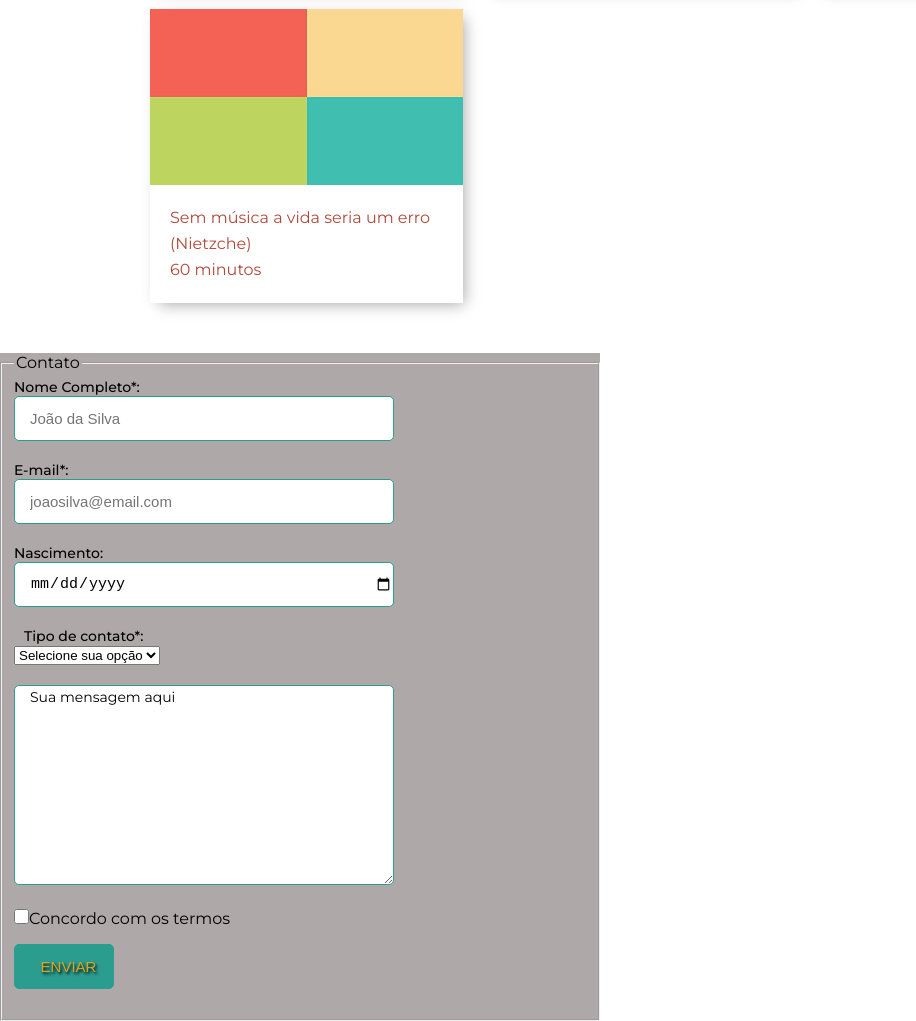
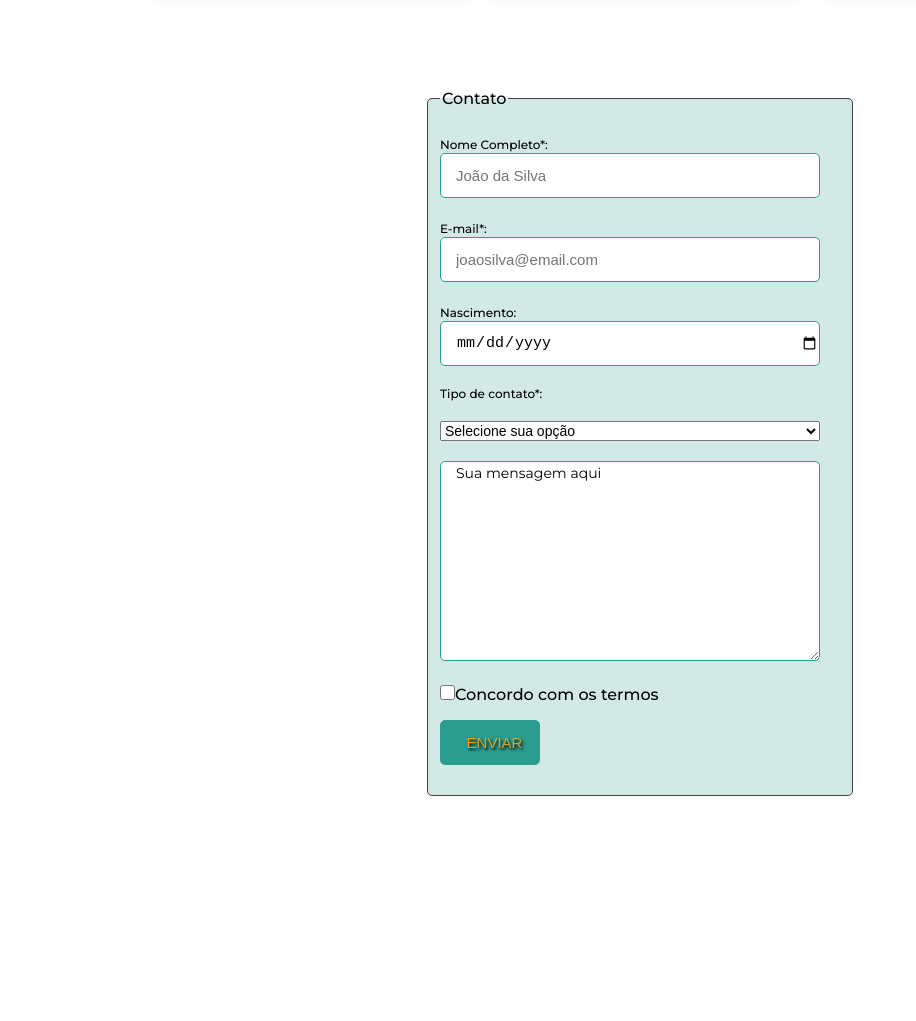
Before and after one commit to gustav0drigues/DesafioModulo5TechAcademy, a plain HTML site: page index.html in a window 1280 px wide. Shown: the part 720-1741 px from the top of the page, without its empty margins (0-916 px from the left). After the commit the page ends 1516 px from the top, so only its background shows below. Drawn offline with Linux system fonts and the light colour scheme.

Commit message:
Ajustes form

```diff
--- a/css/style.css
+++ b/css/style.css
@@ -6,6 +6,7 @@
     padding: o;
     outline: 0;
 }
+
 
 html, body{
     height: 100vh;
@@ -160,14 +161,24 @@ form [type="submit"]:hover{
     margin-bottom:0px;
 }
 
-.contato{
-    width: 600px;
+fieldset{
+    background-color: #d3e9e6;
+    width: 400px;
     font-size: 16px;
+    font-weight: 500;
     display: flex;
     justify-content: center;
     align-items: center;
     border: 1px solid rgb(71, 64, 64);
     margin: 100px auto;
+    border-radius: 5px;
+}
+
+select{
+    margin-top: 20px;
+    width: 380px;
+    font-size: 14px;
+    display: inline-block;
 }
 
 textarea{
@@ -185,15 +196,11 @@ textarea{
     margin: 20px auto;
 }
 
-form > div{
-    margin-bottom: 20px;
-}
-
-
 label{
-    display: flex;
+    display: inline-flex;
     width: 400px;
     text-align: right;
+    font-size: 12px;
 }
 
 #checkbox-agree{
@@ -205,18 +212,4 @@ label{
 .contact-selection label{
     display:flex;
     align-items: center;
-    margin-left: 10px;
 }
-
-#form{
-    margin-top: 50px;
-    display:;
-    width:600px;
-    background-color: rgb(174, 168, 168);
-}
-
-#form label{
-    font-size: 14px;
-    font-weight: 500;
-    position: relative;
-}
--- a/index.html
+++ b/index.html
@@ -97,25 +97,12 @@
             </div>
         </div>
 
-        <div class="card">
-            <div class="image">
-                <img src="./img/vinyl-record-5958903_1280.jpg" alt="vinyl">
-            </div>
-            <div class="content">
-                <p class="title text-medium">Sem música a vida seria um erro (Nietzche)</p>
-            <div class="info">
-                <p class="text-medium">60 minutos</p>
-            </div>
-            </div>
-        </div>
 
     </section>
 
-    <section id="form">
-        <form method="get">
         <fieldset>
             <legend>Contato</legend>
-        <div>
+        <form>
         <p><label for="nome">Nome Completo*: </label><input type="text" name="nome" placeholder="João da Silva" required size="40px" id="nome"></p>
         <p><label for="sobrenome">E-mail*: </label><input type="email" name="email" placeholder="joaosilva@email.com" required size="40px" id="sobrenome"></p>
         <p><label for="nascimento">Nascimento: </label><input type="date" id="dtini" name="dtinicio" min="1920-01-01" max="2022-12-31" size="40px" id="nascimento"></p>
@@ -137,10 +124,12 @@
                     <label for="concordo">Concordo com os termos</label>
         </div>
             <input type="submit" value="Enviar">
-            </div>
-        </form>
+    </form>
+        </fieldset>
+
+
     </section>
-
+</footer>
 </body>
 
 </html>
```
Also changed, not shown: img/music-player-2951399_1280.jpg.
